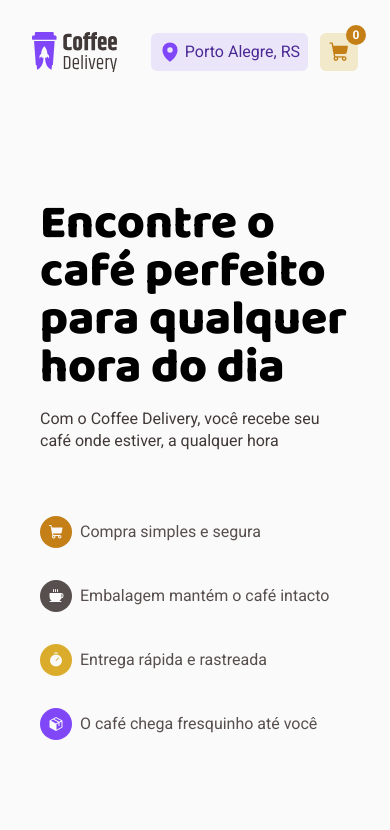
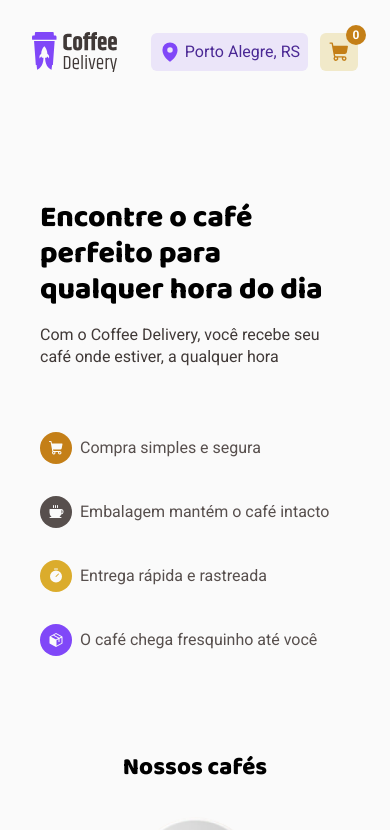
Before and after one commit to kauevecchia/coffee-shop-delivery, a React (Vite) app: page / in a window 390 px wide. Shown: the top 830 px of the page. Built offline with nearby package versions, Linux system fonts and the light colour scheme.

Commit message:
feat: add responsiveness to Home page

```diff
--- a/src/components/HeroSection.tsx
+++ b/src/components/HeroSection.tsx
@@ -5,7 +5,7 @@ export function HeroSection() {
     return (
         <div className='mx-10 flex flex-col justify-around md:mx-40 md:flex-row max-w-7xl'>
             <div className='md:w-144'>
-                <h1 className='font-baloo text-5xl font-extrabold' >Encontre o café perfeito para qualquer hora do dia</h1>
+                <h1 className='font-baloo text-3xl md:text-5xl font-extrabold' >Encontre o café perfeito para qualquer hora do dia</h1>
                 <p className='mt-4 text-base-subtitle'>Com o Coffee Delivery, você recebe seu café onde estiver, a qualquer hora</p>
                 <div className='mt-16 grid grid-cols-1 gap-8 text-base-text md:grid-cols-2 md:whitespace-nowrap'>
                     <div className='flex items-center gap-2'>
--- a/src/pages/Home.tsx
+++ b/src/pages/Home.tsx
@@ -7,7 +7,7 @@ export function Home() {
     <main>
       <HeroSection />
 
-      <section className="mt-24 max-w-7xl mx-auto">
+      <section className="mt-24 max-w-7xl mx-auto flex flex-col items-center justify-center md:block">
         <h2 className="font-baloo font-extrabold text-2xl">Nossos cafés</h2>
         <div className="grid md:grid-cols-3 lg:grid-cols-4 gap-x-8 gap-y-10 mt-14">
           {coffees.map((coffee) => (
```
